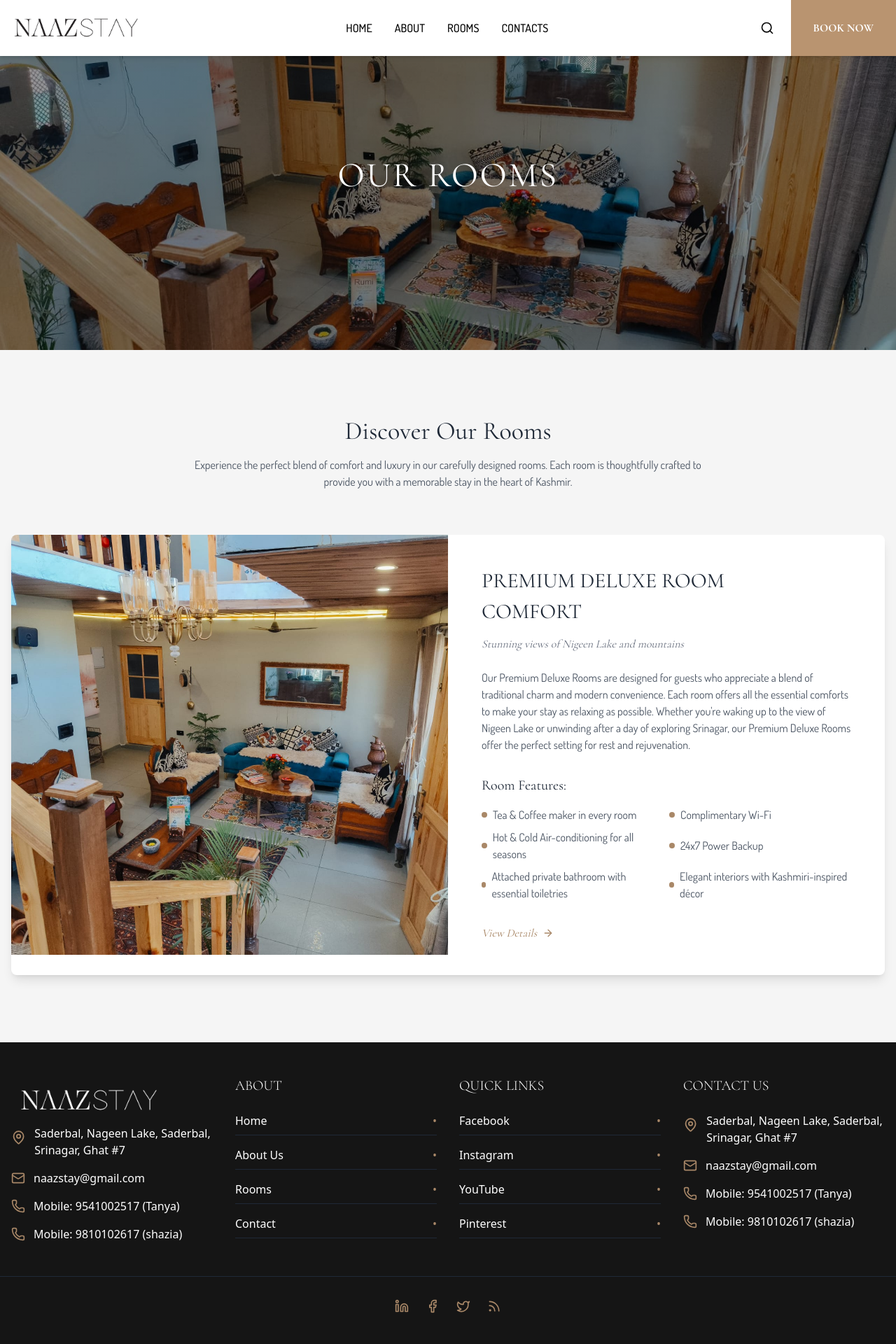
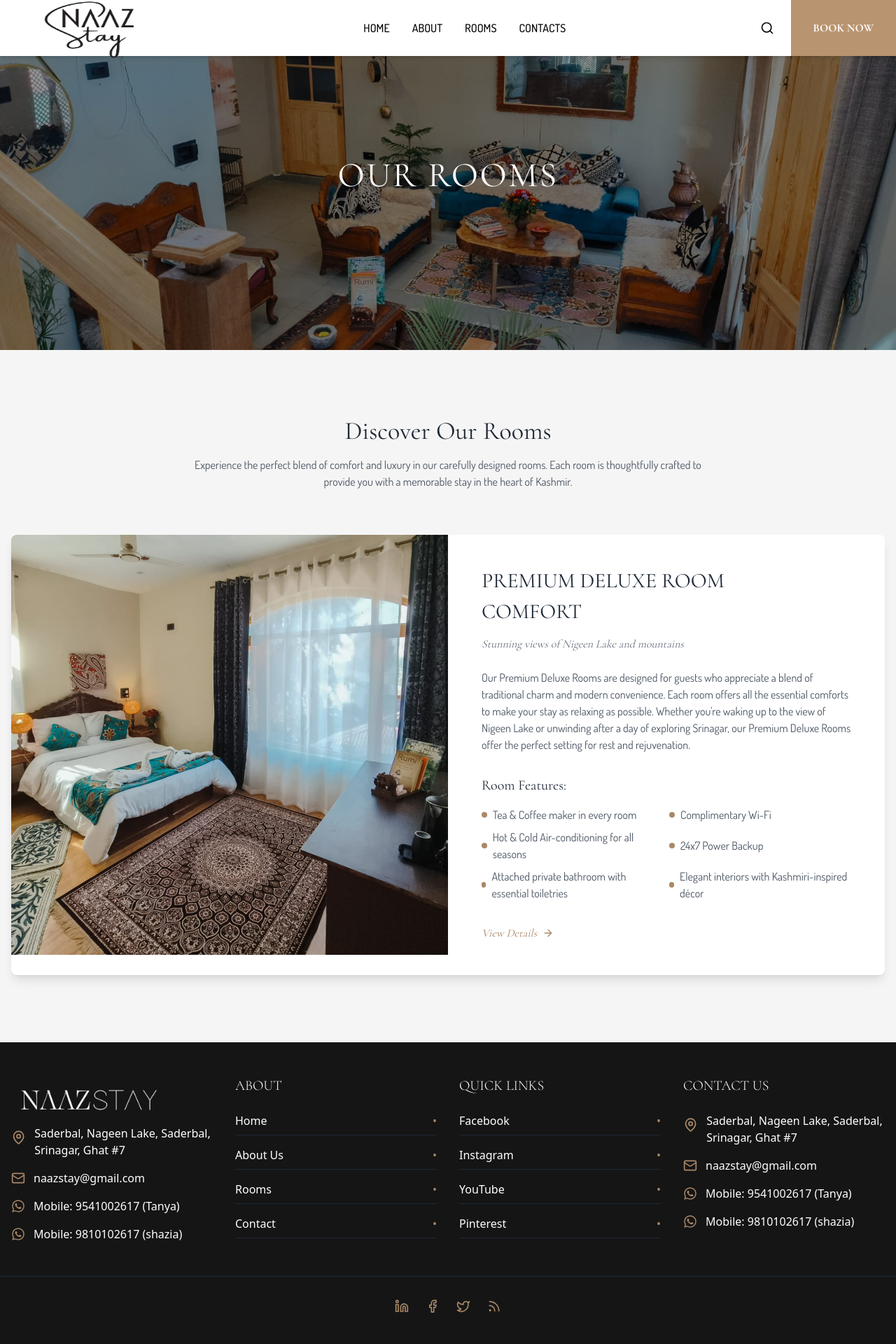
Before and after one commit to muskanm1111/hotellux, a Next.js app: page /rooms in a window 1280 px wide. Shown: the top 1920 px of the page at 70% size. Built offline with nearby package versions, Linux system fonts and the light colour scheme.

Commit message:
Refactor code structure for improved readability and maintainability

```diff
--- a/src/app/page.js
+++ b/src/app/page.js
@@ -3,7 +3,7 @@ import Activitiestwo from "@/components/activities2";
 import { Banner } from "@/components/banner";
 import Fbanner from "@/components/fbanner";
 import RestaurantSection from "@/components/RestaurantSection";
-import Services from "@/components/Services";
+// import Services from "@/components/Services";
 import Slider from "@/components/slider";
 import Testimonials from "@/components/testimonials";
 import React from "react";
@@ -14,7 +14,7 @@ const page = () => {
       <Banner />
       <About />
       <Slider />
-      <Services />
+      {/* <Services /> */}
       <RestaurantSection />
       <Activitiestwo />
       <Testimonials />
--- a/src/app/rooms/[id]/page.jsx
+++ b/src/app/rooms/[id]/page.jsx
@@ -20,7 +20,7 @@ const RoomPage = () => {
       "Attached private bathroom with essential toiletries",
       "Elegant interiors with Kashmiri-inspired décor",
     ],
-    image: "/os2.jpeg",
+    image: "/os1.jpeg",
   };
 
   return (
--- a/src/app/rooms/page.jsx
+++ b/src/app/rooms/page.jsx
@@ -22,7 +22,7 @@ const RoomsPage = () => {
         "Attached private bathroom with essential toiletries",
         "Elegant interiors with Kashmiri-inspired décor",
       ],
-      image: "/os2.jpeg",
+      image: "/os1.jpeg",
     },
   ];
 
--- a/src/components/RestaurantSection.jsx
+++ b/src/components/RestaurantSection.jsx
@@ -4,6 +4,14 @@ import Image from "next/image";
 export default function RestaurantSection() {
   return (
     <section className="relative py-24 bg-gradient-to-b from-black to-neutral-900 overflow-hidden">
+      <div className="relative w-full mb-12 lg:mb-16 text-center">
+        <h2 className="relative z-10 text-[50px] text-[#b99470]  Cormo font-normal text-center uppercase md:text-5xl lg:text-[60px]">
+          Services
+        </h2>
+        <span className="absolute top-0  -mt-6 md:-mb-4 left-0 right-0 z-0 text-[100px] HerrVon   text-center text-gray-700 transform -translate-y-1/4 md:text-6xl lg:text-[140px]">
+          Authentic
+        </span>
+      </div>
       {/* Background Pattern */}
       <div className="absolute inset-0 opacity-10">
         <div className="absolute inset-0 bg-[url('/pattern.png')] bg-repeat opacity-20"></div>
@@ -12,16 +20,14 @@ export default function RestaurantSection() {
       <div className="container mx-auto px-4 relative z-10">
         <div className="flex flex-col md:flex-row items-center gap-12 max-w-7xl mx-auto">
           {/* Left side - Image */}
-          <div className="w-full md:w-1/2">
+           <div className="w-full md:w-1/2">
             <div className="relative group">
-              <div className="relative w-full h-[500px] overflow-hidden ">
-                <Image
-                  src="/rs3.jpg"
-                  alt="Rooftop Restaurant with view of Nigeen Lake"
-                  fill
-                  className="object-cover transform transition-transform duration-700 group-hover:scale-110"
-                />
-                <div className="absolute inset-0 bg-gradient-to-t from-black/50 to-transparent opacity-60"></div>
+              <div className="relative w-full h-[500px] bg-zinc-800 flex items-center justify-center">
+                <div className="text-center">
+                  <h3 className="text-[#b99470] text-5xl Cormo mb-2">Coming Soon</h3>
+                  <p className="text-gray-400 dosis">Our new dining experience</p>
+                </div>
+                <div className="absolute inset-0 border border-[#b99470]/20"></div>
               </div>
             </div>
           </div>
@@ -33,7 +39,7 @@ export default function RestaurantSection() {
                 Fine Dining Experience
               </span>
               <h2 className="text-5xl font-light text-[#b99470] Cormo leading-tight">
-                Rooftop Restaurant
+                Rooftop Dining
               </h2>
               <h3 className="text-2xl text-gray-300 dosis italic font-light">
                 Dine with a View
@@ -44,8 +50,8 @@ export default function RestaurantSection() {
               <p className="leading-relaxed border-l-2 border-[#b99470] pl-6">
                 Our cozy rooftop restaurant offers a delightful dining
                 experience with stunning panoramic views of the tranquil Nigeen
-                Lake and the surrounding mountains. It&apos;s the perfect place to
-                unwind and soak in the beauty of Kashmir.
+                Lake and the surrounding mountains. It&apos;s the perfect place
+                to unwind and soak in the beauty of Kashmir.
               </p>
 
               <p className="leading-relaxed border-l-2 border-[#b99470] pl-6">
--- a/src/components/banner.jsx
+++ b/src/components/banner.jsx
@@ -14,7 +14,7 @@ export const Banner = () => {
       description: "NAAZ STAY BY NIGEEN LAKE",
     },
     {
-      img: "/1.jpg",
+      img: "/os1.jpeg",
       title: "Your Cozy Retreat",
       description: "AUTHENTIC KASHMIRI HOSPITALITY",
     },
@@ -132,7 +132,7 @@ export const Banner = () => {
             initial={{ opacity: 0 }}
             animate={{ opacity: 0.6 }}
             transition={{ duration: 1 }}
-            className="absolute w-full h-full bg-black inset-0 z-[5]"
+            className="absolute w-full h-full bg-black/75 inset-0 z-[5]"
           />
           <AnimatePresence mode="sync">
             <motion.div
@@ -203,13 +203,13 @@ export const Banner = () => {
       <section className="absolute inset-0 z-20 flex items-center justify-center px-4 sm:px-6">
         <div className="container mx-auto">
           <motion.div
-            className="max-w-4xl mx-auto text-center space-y-3 sm:space-y-4 md:space-y-6 lg:space-y-8 p-2 sm:p-4"
+            className="max-w-4xl mx-auto text-center  space-y-3 sm:space-y-4 md:space-y-6 lg:space-y-3 p-2 sm:p-4"
             variants={containerVariants}
             initial="hidden"
             animate="visible"
           >
             <motion.h1
-              className="text-6xl xl:text-[4rem] Cormo font-thin  text-white leading-tight tracking-wide"
+              className="text-4xl xl:text-[3rem] Cormo font-thin  text-white leading-tight tracking-wide"
               variants={headingVariants}
             >
               {images[currentIndex].title}
--- a/src/components/contact.jsx
+++ b/src/components/contact.jsx
@@ -9,6 +9,7 @@ import {
   CarouselNext,
   CarouselPrevious,
 } from "@/components/ui/carousel";
+import { FaWhatsapp } from "react-icons/fa";
 
 const Contact = () => {
   const [currentSlide, setCurrentSlide] = useState(0);
@@ -176,13 +177,13 @@ const Contact = () => {
               </div>
 
               <div className="flex items-start">
-                <Phone className="h-5 w-5 text-[#b99470] mt-1 mr-3" />
-                <p className="text-gray-600">Mobile: 9541002517 (Tanya)</p>
+                <FaWhatsapp className="h-5 w-5  text-[#a98868]" />
+                <p className="text-gray-600 ml-2">Mobile: 9541002617 (Tanya)</p>
               </div>
 
               <div className="flex items-start">
-                <Phone className="h-5 w-5 text-[#b99470] mt-1 mr-3" />
-                <p className="text-gray-600">Mobile:  9810102617 (shazia)</p>
+                <FaWhatsapp className="h-5 w-5 text-[#a98868]" />
+                <p className="text-gray-600 ml-2">Mobile: 9810102617 (shazia)</p>
               </div>
 
               <div className="flex items-start">
--- a/src/components/footer.jsx
+++ b/src/components/footer.jsx
@@ -13,6 +13,7 @@ import {
 
 import Link from "next/link";
 import Image from "next/image";
+import { FaWhatsapp } from "react-icons/fa";
 
 const Footer = () => {
   const containerVariants = {
@@ -85,16 +86,16 @@ const Footer = () => {
                 whileHover="hover"
                 variants={linkHoverVariants}
               >
-                <Phone className="h-5 w-5 text-[#a98868]" />
-                <a href="tel:9541002517">Mobile: 9541002517 (Tanya)</a>
+                <FaWhatsapp className="h-5 w-5 text-[#a98868]" />
+                <a href="tel:9541002517">Mobile: 9541002617 (Tanya)</a>
               </motion.li>
               <motion.li
                 className="flex items-center gap-3"
                 whileHover="hover"
                 variants={linkHoverVariants}
               >
-                <Phone className="h-5 w-5 text-[#a98868]" />
-                <a href="tel:9810102517">Mobile:  9810102617 (shazia)</a>
+                <FaWhatsapp className="h-5 w-5 text-[#a98868]" />
+                <a href="tel:9810102517">Mobile: 9810102617 (shazia)</a>
               </motion.li>
             </ul>
           </motion.div>
@@ -181,16 +182,16 @@ const Footer = () => {
                 whileHover="hover"
                 variants={linkHoverVariants}
               >
-                <Phone className="h-5 w-5 text-[#a98868]" />
-                <a href="tel:9541002517">Mobile: 9541002517 (Tanya)</a>
+                <FaWhatsapp className="h-5 w-5 text-[#a98868]" />
+                <a href="tel:9541002517">Mobile: 9541002617 (Tanya)</a>
               </motion.li>
               <motion.li
                 className="flex items-center gap-3"
                 whileHover="hover"
                 variants={linkHoverVariants}
               >
-                <Phone className="h-5 w-5 text-[#a98868]" />
-                <a href="tel:9810102517">Mobile:  9810102617 (shazia)</a>
+                <FaWhatsapp className="h-5 w-5 text-[#a98868]" />
+                <a href="tel:9810102517">Mobile: 9810102617 (shazia)</a>
               </motion.li>
             </ul>
           </motion.div>
--- a/src/components/header.jsx
+++ b/src/components/header.jsx
@@ -24,11 +24,11 @@ const Header = () => {
           className="flex flex-col items-center justify-center px-2 bg-white h-16 md:h-20"
         >
           <Image
-            src={"/logo.png"}
+            src={"/logo1.1.png"}
             alt="logo"
-            width={200}
-            height={200}
-            className="w-[120px] h-auto sm:w-[150px] md:w-[180px] lg:w-[200px]"
+            width={250}
+            height={100}
+            className="w-[120px] h-[200px] p-0 lg:p-6 sm:w-[150px] md:w-[180px] lg:w-[250px]"
           />
         </Link>
       </div>
--- a/src/components/slider.jsx
+++ b/src/components/slider.jsx
@@ -30,7 +30,7 @@ const Slider = () => {
         "Elegant interiors with Kashmiri-inspired décor",
       ],
       // price: "3500",
-      image: "/room1.jpg",
+      image: "/90.jpeg",
     },
   ];
 
```
Also changed, not shown: public/logo1.1.png (added), src/components/Services.jsx (line endings or trailing spaces).
